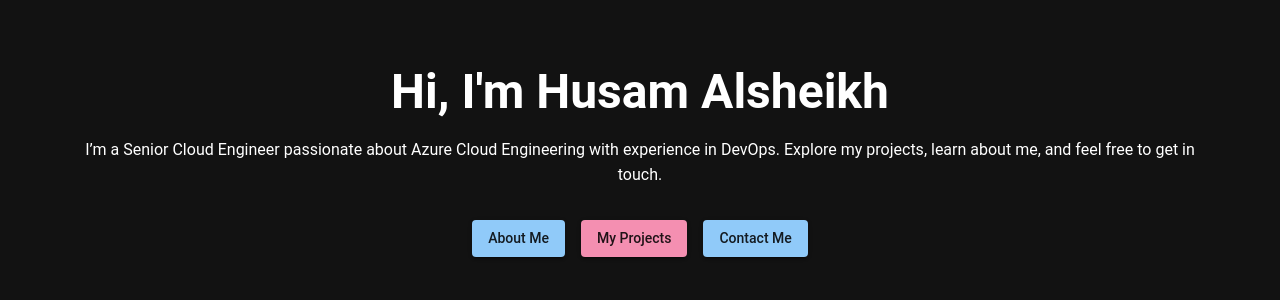
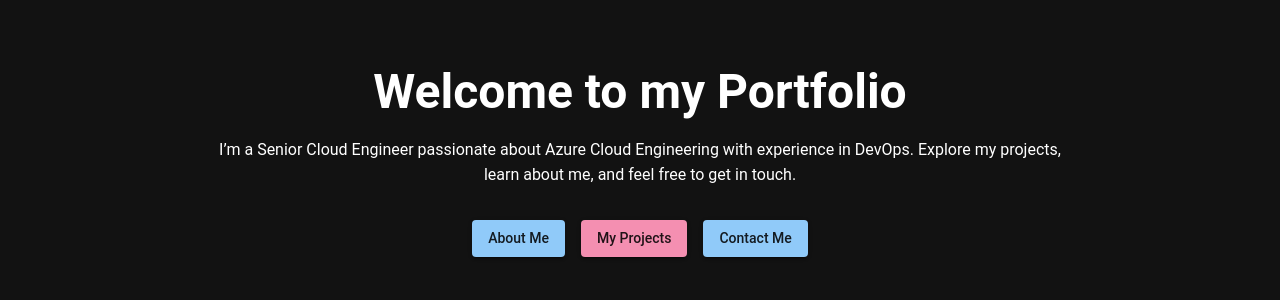
Before and after one commit to alsheikhhusam/PortfolioProject, a Next.js app in the folder my-portfolio/: page / in a window 1280 px wide. Shown: the top 300 px of the page. Built offline with nearby package versions, Linux system fonts and the light colour scheme.

Commit message:
Minor changes
- Changed welcome title
- Changed Project 1 Description

```diff
--- a/my-portfolio/pages/index.js
+++ b/my-portfolio/pages/index.js
@@ -3,13 +3,15 @@ import Link from 'next/link';
 
 export default function Home() {
   return (
-    <Container maxWidth="lg" sx={{ textAlign: 'center', py: 8 }}>
+    <Container maxWidth="md" sx={{ textAlign: 'center', py: 8 }}>
       <Typography variant="h1" gutterBottom>
-        Hi, I'm Husam Alsheikh
+      Welcome to my Portfolio
       </Typography>
+
       <Typography variant="body1" sx={{ mb: 4 }}>
         I’m a Senior Cloud Engineer passionate about Azure Cloud Engineering with experience in DevOps. Explore my projects, learn about me, and feel free to get in touch.
       </Typography>
+
       <Box sx={{ display: 'flex', justifyContent: 'center', gap: 2 }}>
         <Link href="/about" passHref>
           <Button variant="contained" color="primary">About Me</Button>
--- a/my-portfolio/pages/projects.js
+++ b/my-portfolio/pages/projects.js
@@ -3,7 +3,7 @@ import { Container, Typography, Card, CardContent, CardActions, Button, Box } fr
 const projects = [
   { id: 1,
     title: 'My Portfolio Web App',
-    description: 'A brief description of Project 1.',
+    description: 'This portfolio site is designed to showcase my technical skills and experience. Built with Next.js and deployed on Google Cloud Run, it highlights my expertise in modern web development and cloud engineering. The project leverages Git for version control, GitHub Actions for CI/CD, and Cloudflare for reverse proxy and domain management. Intentionally over-engineered, it demonstrates my ability to implement robust, scalable solutions while using tools like Docker, Terraform, and monitoring technologies such as Grafana and Prometheus.',
     link: "https://github.com/alsheikhhusam/PortfolioProject"
   },
   { id: 2,
```
